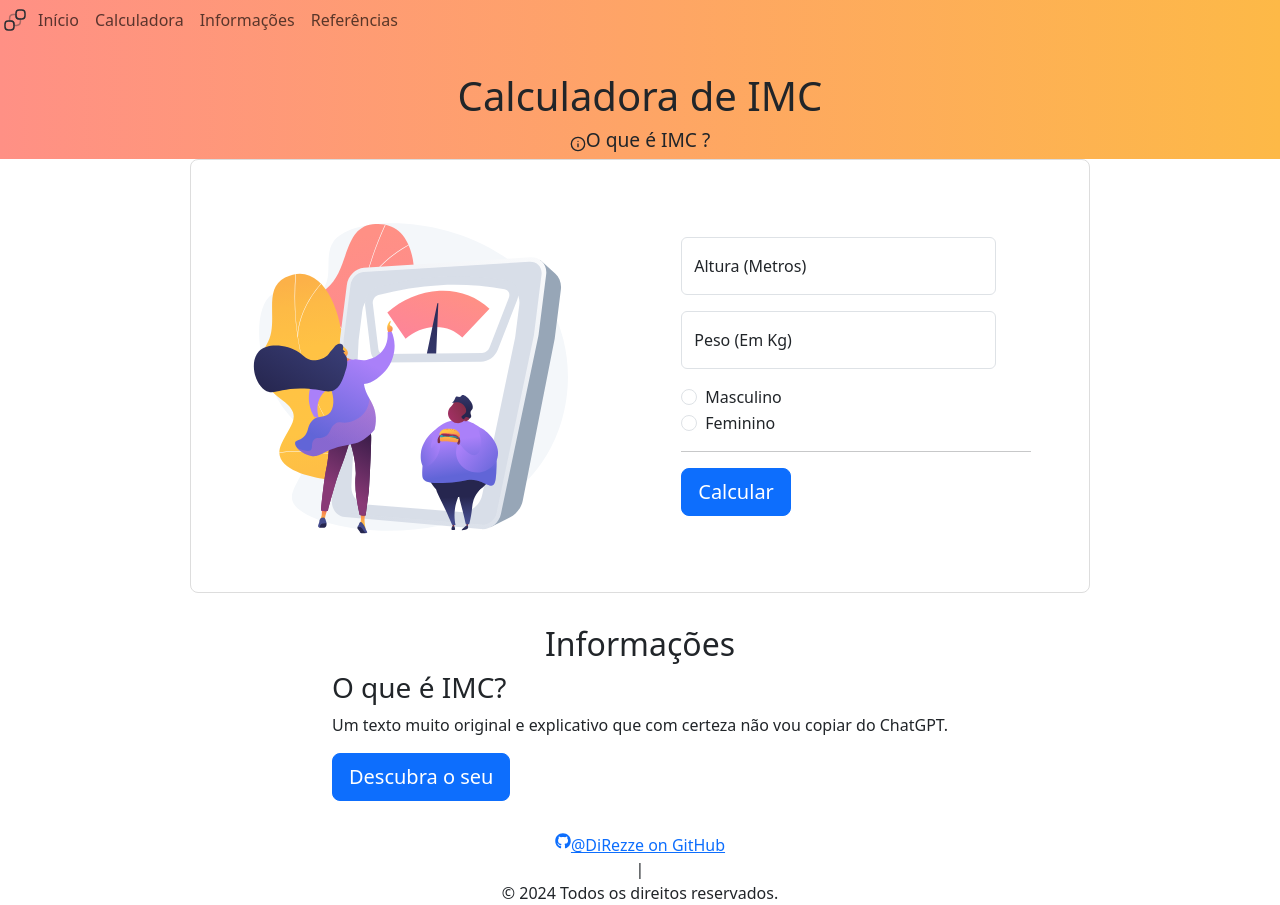
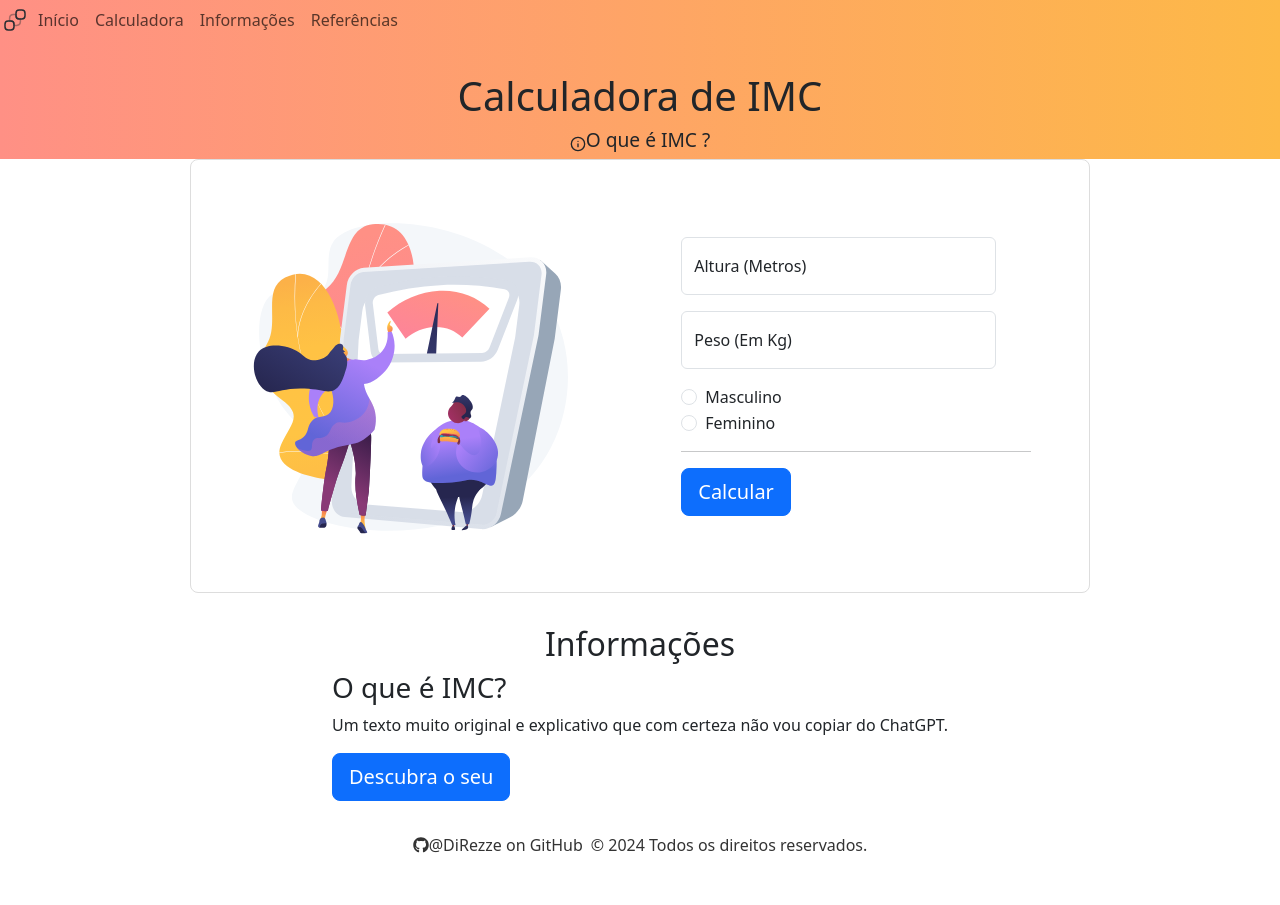
Before and after one commit to DiRezze/calculadora_imc, a React (Vite) app: page / in a window 1280 px wide. After the commit the page ends 857 px from the top, so only its background shows below. Built offline with nearby package versions, Linux system fonts and the light colour scheme.

Commit message:
add: footer CSS

```diff
--- a/src/App.css
+++ b/src/App.css
@@ -69,3 +69,21 @@
 .navbar{
   background-color: white !important;
 }
+
+/*Footer*/
+.footer-info{
+  justify-content: center;
+  flex-flow: row wrap;
+  color: #333;
+}
+.footer-info a{
+  text-decoration: none;
+  color: #333;
+  padding-right: 0.5rem;
+}
+.footer-info a:hover{
+  color: #000;
+}
+.github-link{
+  align-items: center;
+}
--- a/src/components/calculator.tsx
+++ b/src/components/calculator.tsx
@@ -22,7 +22,7 @@ const CalculatorApp: React.FC = () =>{
         setGender(genderValue === 'radioMasc' ? 'Masculino' : 'Feminino');
 
         if (resultsRef.current) {
-            resultsRef.current.scrollIntoView({ behavior: 'smooth', block: 'center',});
+            resultsRef.current.scrollIntoView({ behavior: 'smooth' });
         }
 
     }
--- a/src/components/footer.tsx
+++ b/src/components/footer.tsx
@@ -2,19 +2,20 @@ import { FaGithub } from "react-icons/fa"
 
 const Footer = () =>{
     return(
-        <footer className="d-flex f-row">
+        <footer>
+            <div className="footer-info d-flex">
                 <a href="https://github.com/DiRezze" target="_blank" title="Meu perfil no GitHub">
-                <div className="d-flex f-row">
+                    <div className="github-link d-flex">
                         <FaGithub />
                         <span>@DiRezze on GitHub</span>
                     </div>
                 </a>
-            <span> | </span>
                 <span>
                 © 2024 Todos os direitos reservados.
                 </span>
+            </div>
         </footer>
     );
 }
 
-export default Footer
+export default Footer;
```
Also changed, not shown: 2 other files (tests, documents, lock files or other folders). Lines whose indentation alone changed are shown as unchanged.
